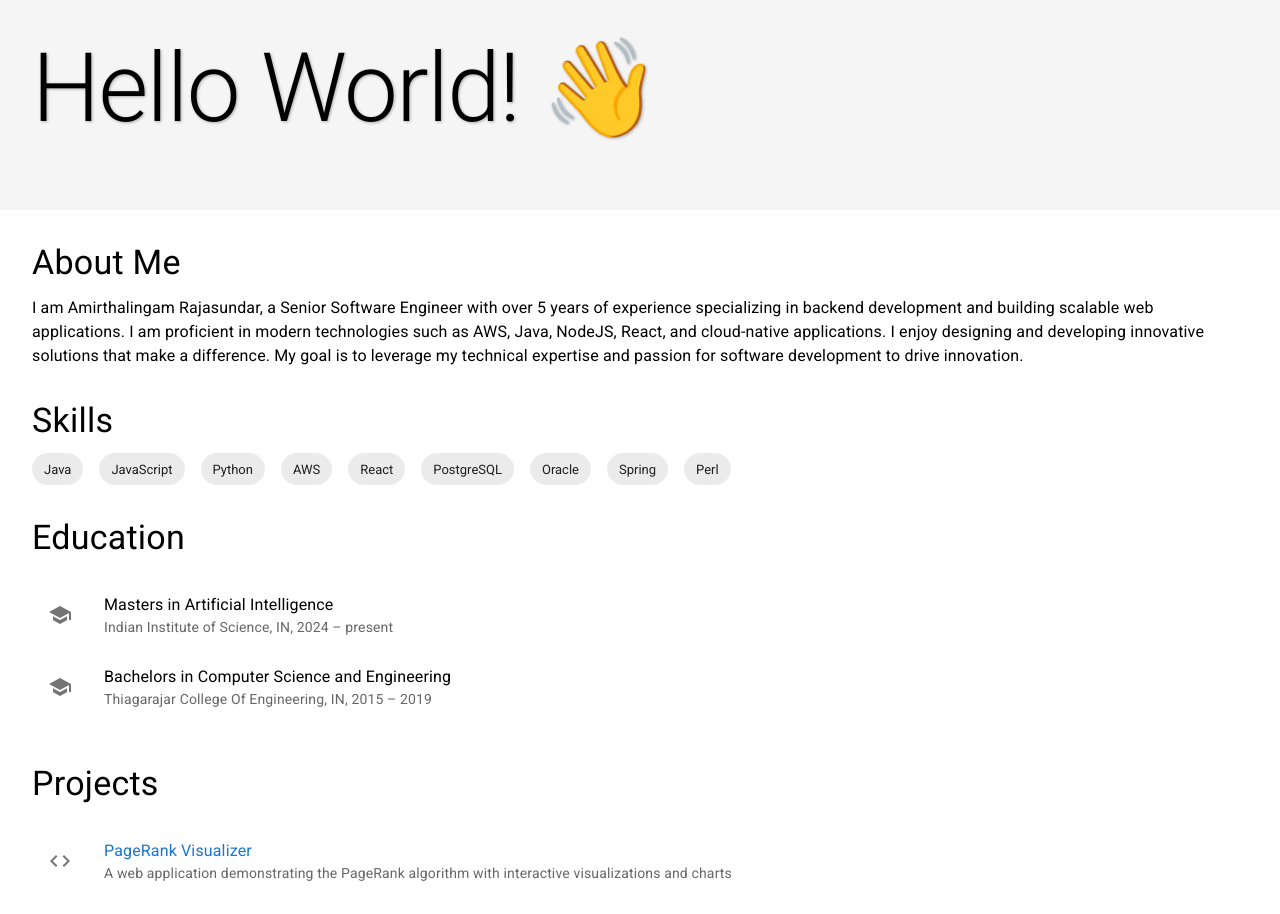
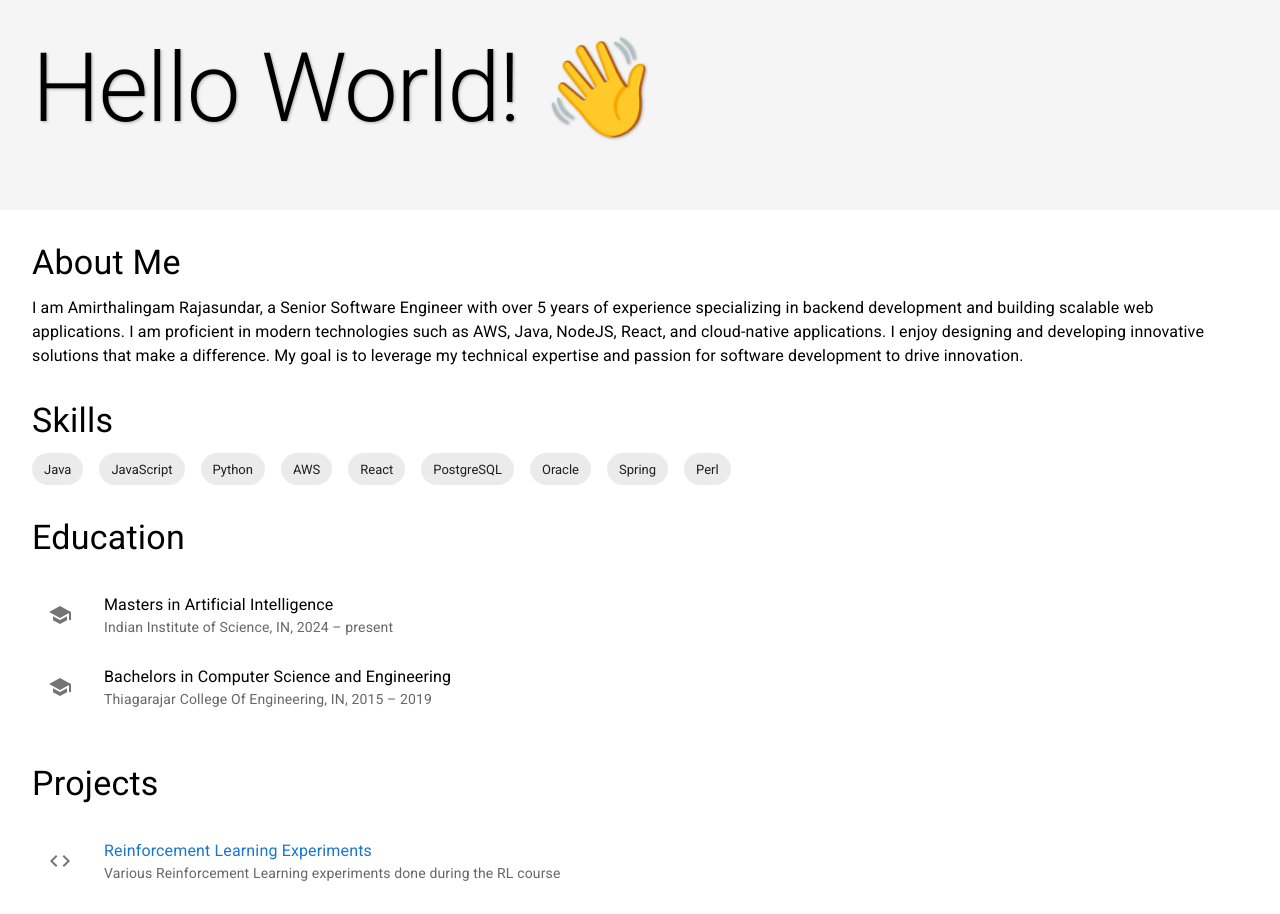
Before and after one commit to amirthalingamrajasundar/showstack, a React (Vite) app in the folder frontend-stack/: page / in a window 1280 px wide. Shown: the top 914 px of the page. Built offline with nearby package versions, Linux system fonts and the light colour scheme.

Commit message:
Adding RL experiments

```diff
--- a/frontend-stack/src/pages/Portfolio.jsx
+++ b/frontend-stack/src/pages/Portfolio.jsx
@@ -75,6 +75,23 @@ const Portfolio = () => {
           Projects
         </Typography>
         <List>
+          <ListItem>
+            <ListItemIcon>
+              <Code />
+            </ListItemIcon>
+            <ListItemText
+              primary={
+                <Link
+                  href="https://github.com/amirthalingamrajasundar/RL-Experiments"
+                  target="_blank"
+                  underline="hover"
+                >
+                  Reinforcement Learning Experiments
+                </Link>
+              }
+              secondary="Various Reinforcement Learning experiments done during the RL course"
+            />
+          </ListItem>
           <ListItem>
             <ListItemIcon>
               <Code />
```
